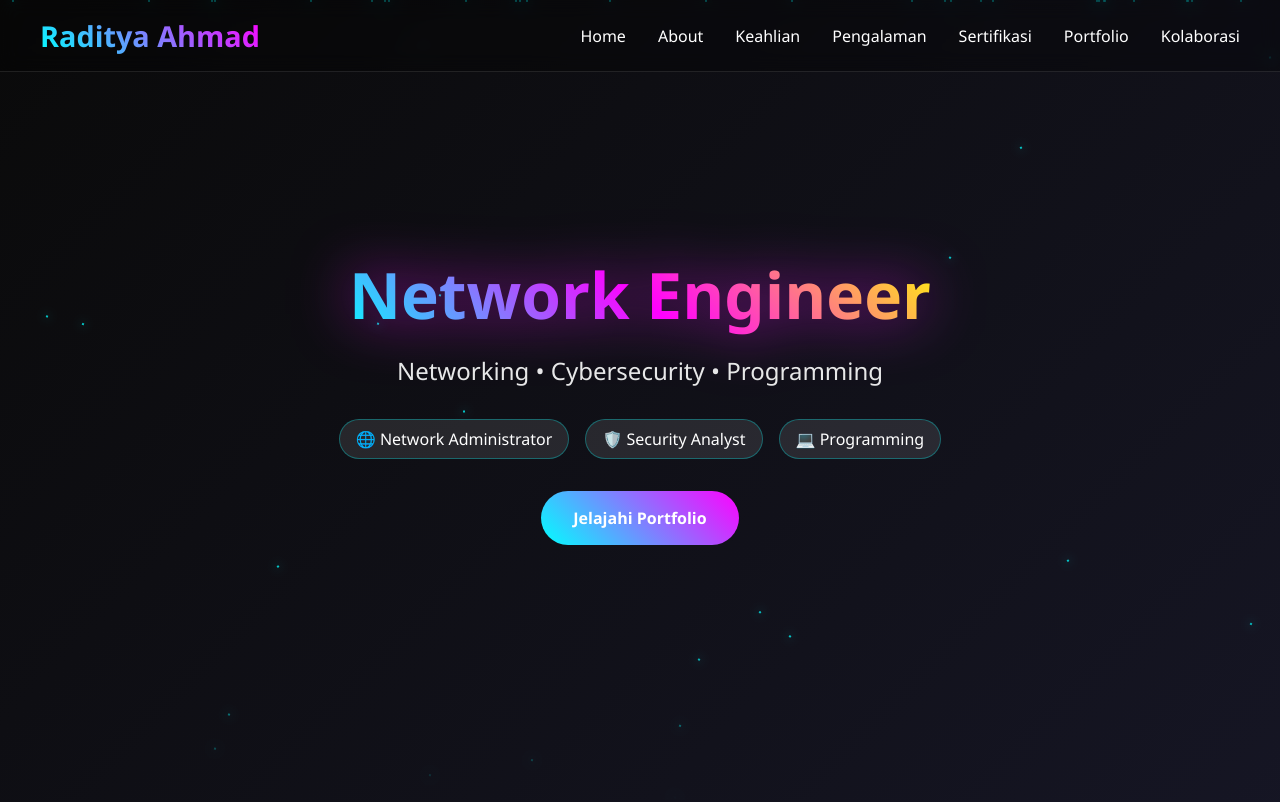
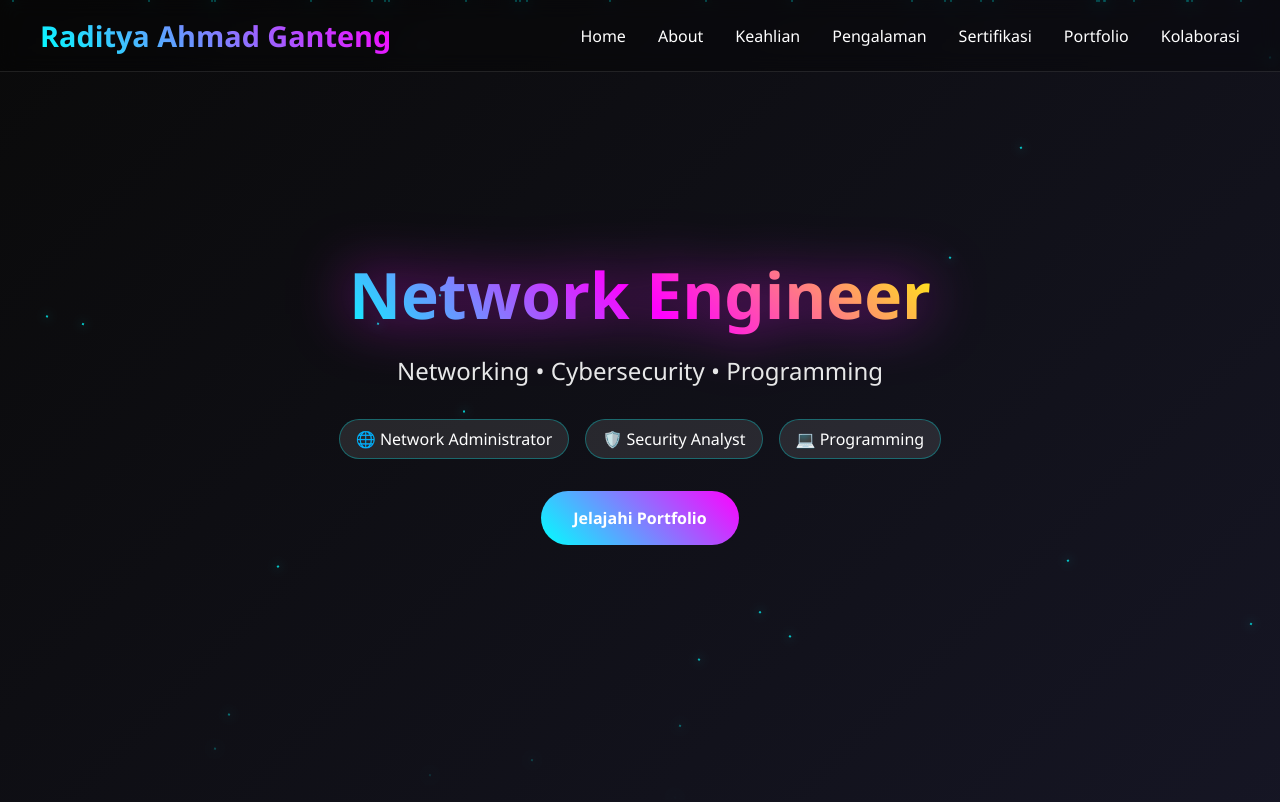
Before and after one commit to megustaSzy/portofolio-radit, a plain HTML site: page index.html in a window 1280 px wide. Shown: the top 802 px of the page. Drawn offline with Linux system fonts and the light colour scheme.

Commit message:
first commit

```diff
--- a/index.html
+++ b/index.html
@@ -13,7 +13,7 @@
     <!-- Navigation -->
     <nav>
       <div class="nav-container">
-        <div class="logo">Raditya Ahmad</div>
+        <div class="logo">Raditya Ahmad Ganteng</div>
         <ul class="nav-links">
           <li><a href="#home">Home</a></li>
           <li><a href="#about">About</a></li>
```
Also changed, not shown: a.jpg (added).
